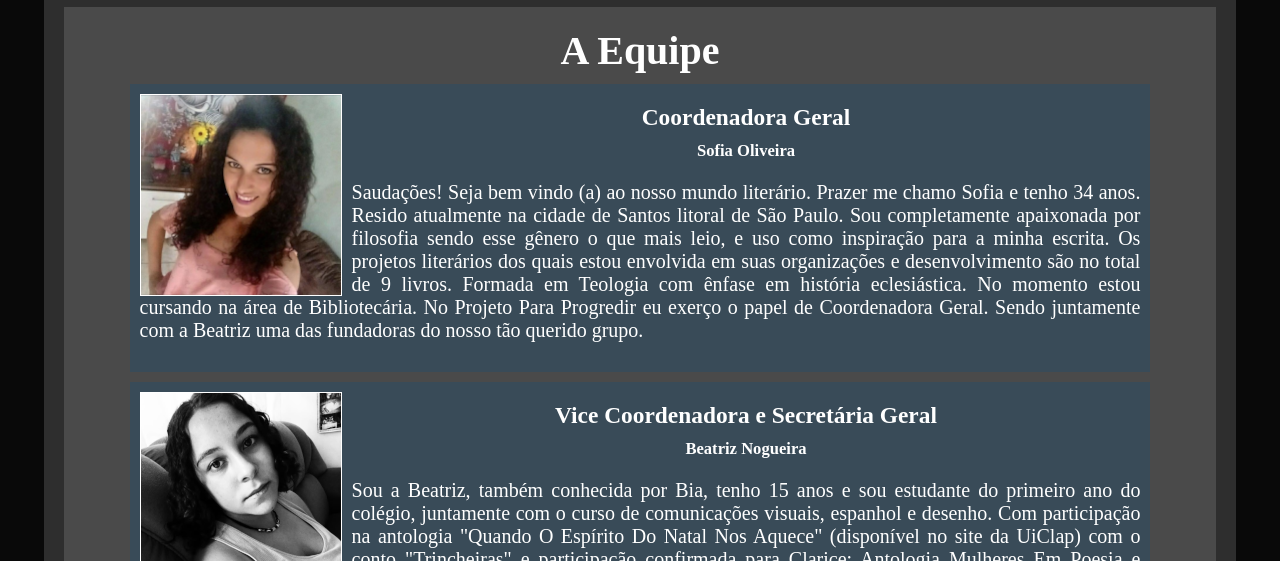
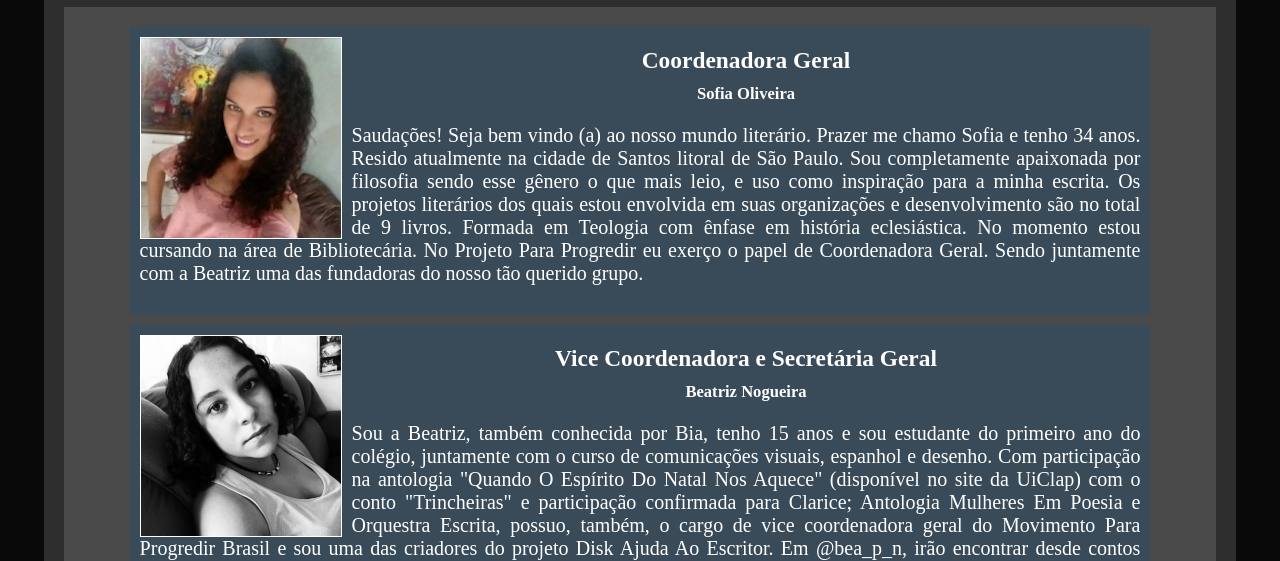
Before and after one commit to paraprogredirbr/paraprogredirbr.github.io, a plain HTML site: page index.html in a window 1280 px wide. Both pictures are taken after a click on the element "A Equipe". Shown: the part 239-800 px from the top of the page. Drawn offline with nearby package versions, Linux system fonts and the light colour scheme.

Commit message:
js alterado

```diff
--- a/index.html
+++ b/index.html
@@ -55,7 +55,6 @@
                 <p>Quem Somos?</p>
             </div>
             <div class="tab-content">
-                <h1>A Equipe</h1>
                 <div class="member-tag">
                     <img src="images/members/sofia.png" class="member-img" alt="coordenadora geral">
                     <div class="member-bio">
--- a/scripts/main.js
+++ b/scripts/main.js
@@ -7,8 +7,6 @@ $(document).ready(function() {
         var indice = $(this).parent().index();
         indice++;
         $("#content div").hide();
-        $("#content div:nth-child(" + indice + ")").show();
-        $("#content div:nth-child(" + indice + ")").children().show();
-        $("#content div:nth-child(" + indice + ")").children().children().show();
+        $("#content div:nth-child(" + indice + ")").show().find("*").show();
     });
 });
```
Also changed, not shown: images/members/leo.png.
